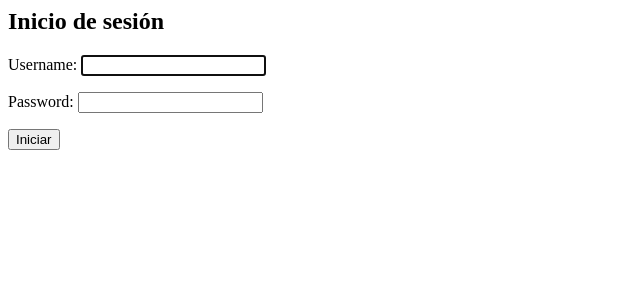
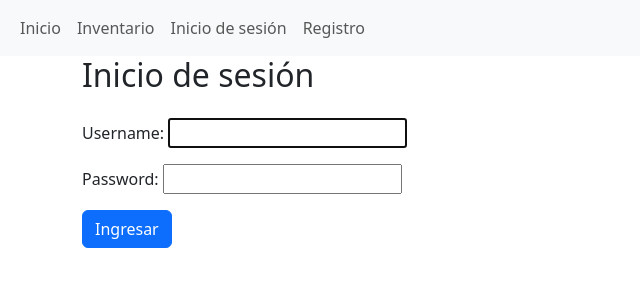
Before and after one commit to matias-user/projectinventory, a Django app: page /login/ in a window 1280 px wide. Shown: the top 300 px of the page, without its empty margins (0-640 px from the left). Run offline with Django 5.2, Linux system fonts and the light colour scheme.

Commit message:
Se extiende el tamplate de login para usar boostrap

```diff
--- a/templates/registration/login.html
+++ b/templates/registration/login.html
@@ -1,7 +1,11 @@
+{% extends 'common/base.html' %}
+
+{% block content %}
 <h2>Inicio de sesión</h2>
 
-<form action="" method="POST" >
+<form action="" method="POST" class="mt-4" >
     {% csrf_token %}
     {{ form.as_p }}
-    <button class="btn btn-primary" type="submit" >Iniciar</button>
+    <button class="btn btn-primary" type="submit" >Ingresar</button>
 </form>
+{% endblock %}
```
